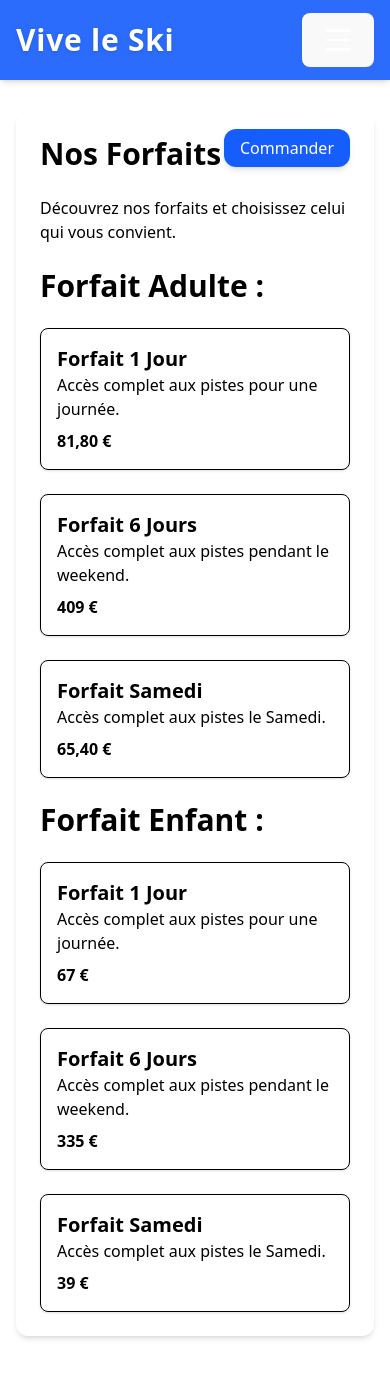
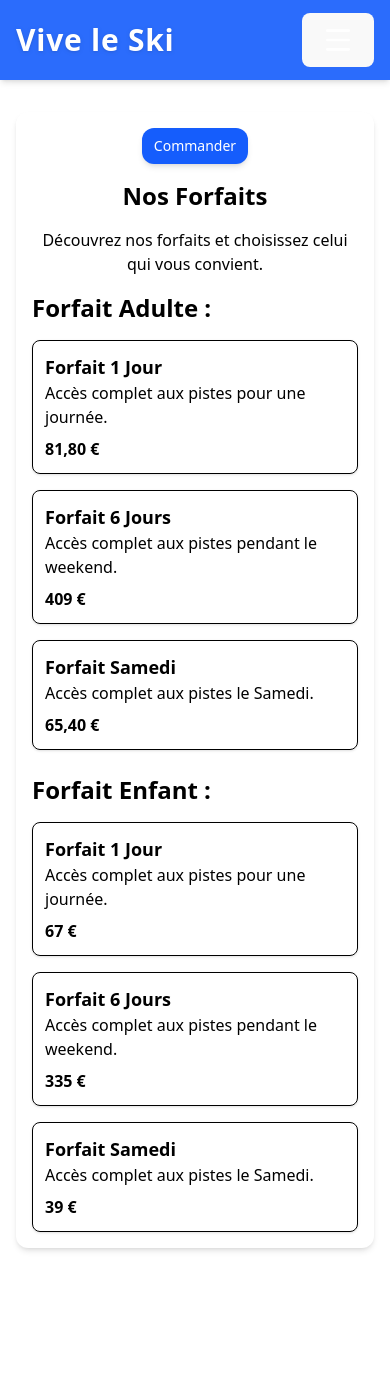
Before and after one commit to hugobremand/vive_le_ski, a React (Vite) app: page /forfait in a window 390 px wide. Shown: the top 1378 px of the page. Built offline with nearby package versions, Linux system fonts and the light colour scheme.

Commit message:
add mobile version Forfait

```diff
--- a/src/pages/Forfait.jsx
+++ b/src/pages/Forfait.jsx
@@ -4,55 +4,62 @@ import { Link } from "react-router-dom";
 
 const Forfaits = () => {
   return (
-    <div className="relative max-w-6xl mx-auto bg-white p-6 rounded-xl shadow-md min-h-screen">
-      {/* Bouton Commander en haut à droite */}
-      <div className="absolute top-6 right-6">
+    <div className="relative max-w-6xl mx-auto bg-white p-4 sm:p-6 rounded-xl shadow-md min-h-screen">
+      {/* Bouton Commander */}
+      <div className="mb-4 sm:absolute sm:top-6 sm:right-6 w-full sm:w-auto flex justify-center sm:justify-end">
         <Link
           to="/commandeForfait"
-          className="bg-blue-600 text-white px-4 py-2 rounded-xl font-medium hover:bg-blue-500 transition-colors duration-200 shadow-md"
+          className="bg-blue-600 text-white px-3 sm:px-4 py-2 rounded-xl font-medium hover:bg-blue-500 transition-colors duration-200 shadow-md text-sm sm:text-base"
         >
           Commander
         </Link>
       </div>
 
       {/* Contenu de la page Forfaits */}
-      <h2 className="text-3xl font-bold mb-6">Nos Forfaits</h2>
-      <p>Découvrez nos forfaits et choisissez celui qui vous convient.</p>
-      <br />
-      <h2 className="text-3xl font-bold mb-6">Forfait Adulte :</h2>
-      {/* Exemple de liste de forfaits */}
-      <div className="mt-6 grid grid-cols-1 md:grid-cols-2 gap-6">
-        <div className="border p-4 rounded-lg shadow-sm">
-          <h3 className="text-xl font-semibold">Forfait 1 Jour</h3>
+      <h2 className="text-2xl sm:text-3xl font-bold mb-4 sm:mb-6 text-center sm:text-left">
+        Nos Forfaits
+      </h2>
+      <p className="mb-4 text-center sm:text-left">
+        Découvrez nos forfaits et choisissez celui qui vous convient.
+      </p>
+
+      <h2 className="text-2xl sm:text-3xl font-bold mb-4 sm:mb-6">
+        Forfait Adulte :
+      </h2>
+      <div className="mt-4 sm:mt-6 grid grid-cols-1 md:grid-cols-2 gap-4 sm:gap-6">
+        <div className="border p-3 sm:p-4 rounded-lg shadow-sm">
+          <h3 className="text-lg sm:text-xl font-semibold">Forfait 1 Jour</h3>
           <p>Accès complet aux pistes pour une journée.</p>
           <p className="font-bold mt-2">81,80 €</p>
         </div>
-        <div className="border p-4 rounded-lg shadow-sm">
-          <h3 className="text-xl font-semibold">Forfait 6 Jours</h3>
+        <div className="border p-3 sm:p-4 rounded-lg shadow-sm">
+          <h3 className="text-lg sm:text-xl font-semibold">Forfait 6 Jours</h3>
           <p>Accès complet aux pistes pendant le weekend.</p>
           <p className="font-bold mt-2">409 €</p>
         </div>
-        <div className="border p-4 rounded-lg shadow-sm">
-          <h3 className="text-xl font-semibold">Forfait Samedi</h3>
+        <div className="border p-3 sm:p-4 rounded-lg shadow-sm">
+          <h3 className="text-lg sm:text-xl font-semibold">Forfait Samedi</h3>
           <p>Accès complet aux pistes le Samedi.</p>
           <p className="font-bold mt-2">65,40 €</p>
         </div>
       </div>
-      <br />
-      <h2 className="text-3xl font-bold mb-6">Forfait Enfant :</h2>
-      <div className="mt-6 grid grid-cols-1 md:grid-cols-2 gap-6">
-        <div className="border p-4 rounded-lg shadow-sm">
-          <h3 className="text-xl font-semibold">Forfait 1 Jour</h3>
+
+      <h2 className="text-2xl sm:text-3xl font-bold mt-6 mb-4 sm:mb-6">
+        Forfait Enfant :
+      </h2>
+      <div className="mt-4 sm:mt-6 grid grid-cols-1 md:grid-cols-2 gap-4 sm:gap-6">
+        <div className="border p-3 sm:p-4 rounded-lg shadow-sm">
+          <h3 className="text-lg sm:text-xl font-semibold">Forfait 1 Jour</h3>
           <p>Accès complet aux pistes pour une journée.</p>
           <p className="font-bold mt-2">67 €</p>
         </div>
-        <div className="border p-4 rounded-lg shadow-sm">
-          <h3 className="text-xl font-semibold">Forfait 6 Jours</h3>
+        <div className="border p-3 sm:p-4 rounded-lg shadow-sm">
+          <h3 className="text-lg sm:text-xl font-semibold">Forfait 6 Jours</h3>
           <p>Accès complet aux pistes pendant le weekend.</p>
           <p className="font-bold mt-2">335 €</p>
         </div>
-        <div className="border p-4 rounded-lg shadow-sm">
-          <h3 className="text-xl font-semibold">Forfait Samedi</h3>
+        <div className="border p-3 sm:p-4 rounded-lg shadow-sm">
+          <h3 className="text-lg sm:text-xl font-semibold">Forfait Samedi</h3>
           <p>Accès complet aux pistes le Samedi.</p>
           <p className="font-bold mt-2">39 €</p>
         </div>
```
